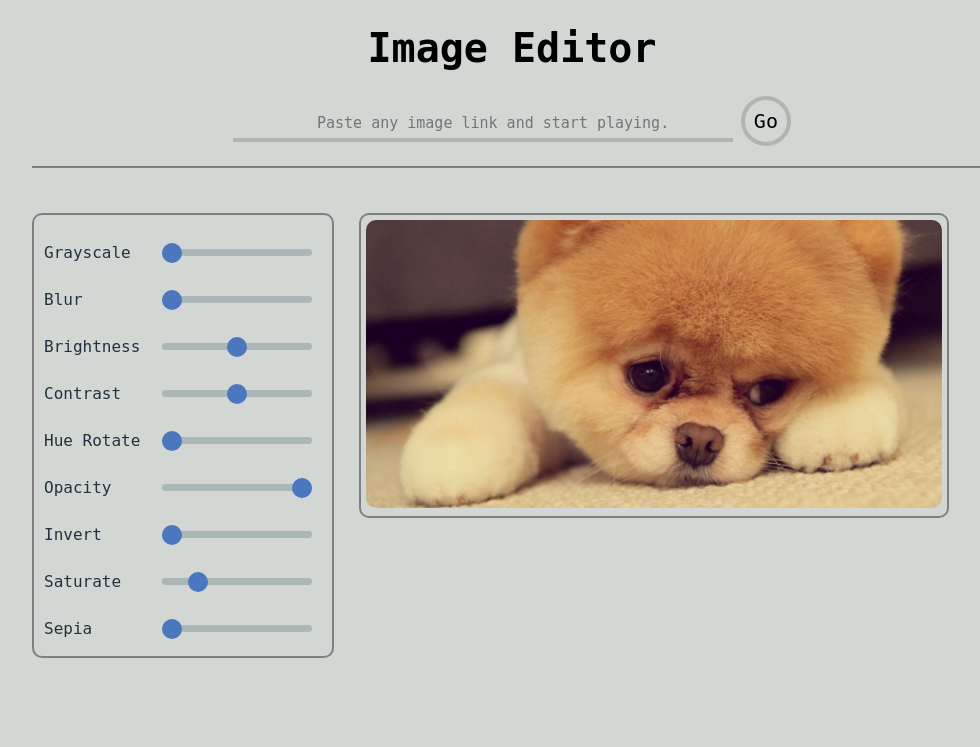
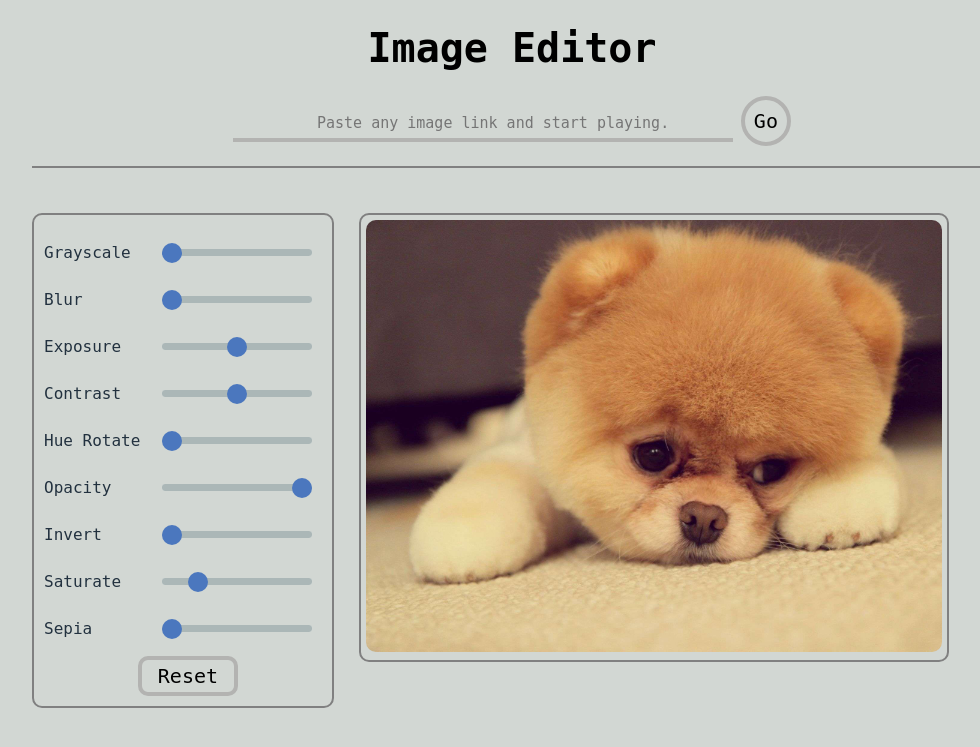
Before and after one commit to lalwanivikas/image-editor, a PHP site: page / in a window 1280 px wide. Shown: the top 747 px of the page, without its empty margins (128-1108 px from the left). Run offline with PHP 8.4, Linux system fonts and the light colour scheme.

Commit message:
Added more functionalities.
URL box is functioning.
Reset button added now.

```diff
--- a/css/main.css
+++ b/css/main.css
@@ -45,7 +45,7 @@ form {
     color: #000;
 }
 
-.submit {
+#go {
 	display: inline-block;
 	height: 50px;
 	width: 50px;
@@ -143,3 +143,27 @@ input[type=range]::-webkit-slider-thumb {
 input[type=range]:focus {
     outline: none;
 }
+
+input[type=range]:hover {
+	cursor: pointer;
+}
+
+
+#reset {
+	display: inline-block;
+	height: 40px;
+	width: 100px;
+    background-color: transparent;
+    padding: 0px;
+    border: 4px solid #b3b3b1;
+    border-radius: 10px;
+    box-shadow: none;
+    cursor: pointer;
+    outline: none;
+    text-align: center;
+    font-size: 20px;
+    font-family: monospace;
+    font-weight: 100;
+    color: #000;
+    margin: 0 0 10px 0;
+}
--- a/index.html
+++ b/index.html
@@ -8,14 +8,15 @@
 	<body>
 		<h1>Image Editor</h1>
 
-		<form class = "center">
+		<form id="urlBox" class = "center">
 			<input class="url-box" type="url" id="imgUrl" placeholder="Paste any image link and start playing.">
-			<input id="go" type="submit" class="submit" value="Go">
+			<input id="go" type="button" value="Go">
 		</form>
 
 		<hr width="100%" color="grey">
 
 		<div class="sliders">
+			<form id="imageEditor">
 				<p>
 					<label for="gs">Grayscale</label>
 					<input id="gs" name="gs" type="range" min=0 max=100 value=0>
@@ -27,7 +28,7 @@
 				</p>
 
 				<p>
-				<label for="br">Brightness</label>
+					<label for="br">Exposure</label>
 					<input id="br" name="br" type="range" min=0 max=200 value=100>
 				</p>
 
@@ -61,10 +62,13 @@
 					<input id="sepia" name="sepia" type="range" min=0 max=100 value=0>
 				</p>
 
+				<input type="reset" form="imageEditor" id="reset" value="Reset" />
+
+			</form>
 		</div>
 
 		<div id="imageContainer" class="center">
-
+			<img src="image/puppy.jpg"/>
 		</div>
 
 		<script type="text/javascript" src="http://ajax.googleapis.com/ajax/libs/jquery/1/jquery.min.js"></script>
--- a/js/main.js
+++ b/js/main.js
@@ -1,16 +1,19 @@
 
-// $("#imageContainer").append("<img/>");
+// adding in image via url box
+function addImage(e) {
+	var imgUrl = $("#imgUrl").val();
+	if (imgUrl.length) {
+		$("#imageContainer img").attr("src", imgUrl);
+	}
+	e.preventDefault();
+}
 
-// function addImage() {
-// 	var imgUrl = $("#imgUrl").val();
-// 	$("#imageContainer img").attr("src", imgUrl);
-// }
+$("#go").click(addImage); //on click of go
 
-// $("#go").click(addImage);
+$("#urlBox").submit(addImage);
 
-$("#imageContainer").append("<img/>");
-$("#imageContainer img").attr("src", "image/pup.jpg");
 
+// editing image via css properties
 function editImage() {
 	var gs = $("#gs").val(); // grayscale
 	var blur = $("#blur").val(); // blur
@@ -36,3 +39,10 @@ function editImage() {
 
 //When sliders change
 $("input[type=range]").change(editImage).mousemove(editImage);
+
+// Reset sliders back to their original values
+$('#imageEditor').on('reset', function () {
+	setTimeout(function() {
+		editImage();
+	},0);
+});
```
Also changed, not shown: image/pup.jpg (deleted), image/puppy.jpg (added). Lines whose indentation alone changed are shown as unchanged.
